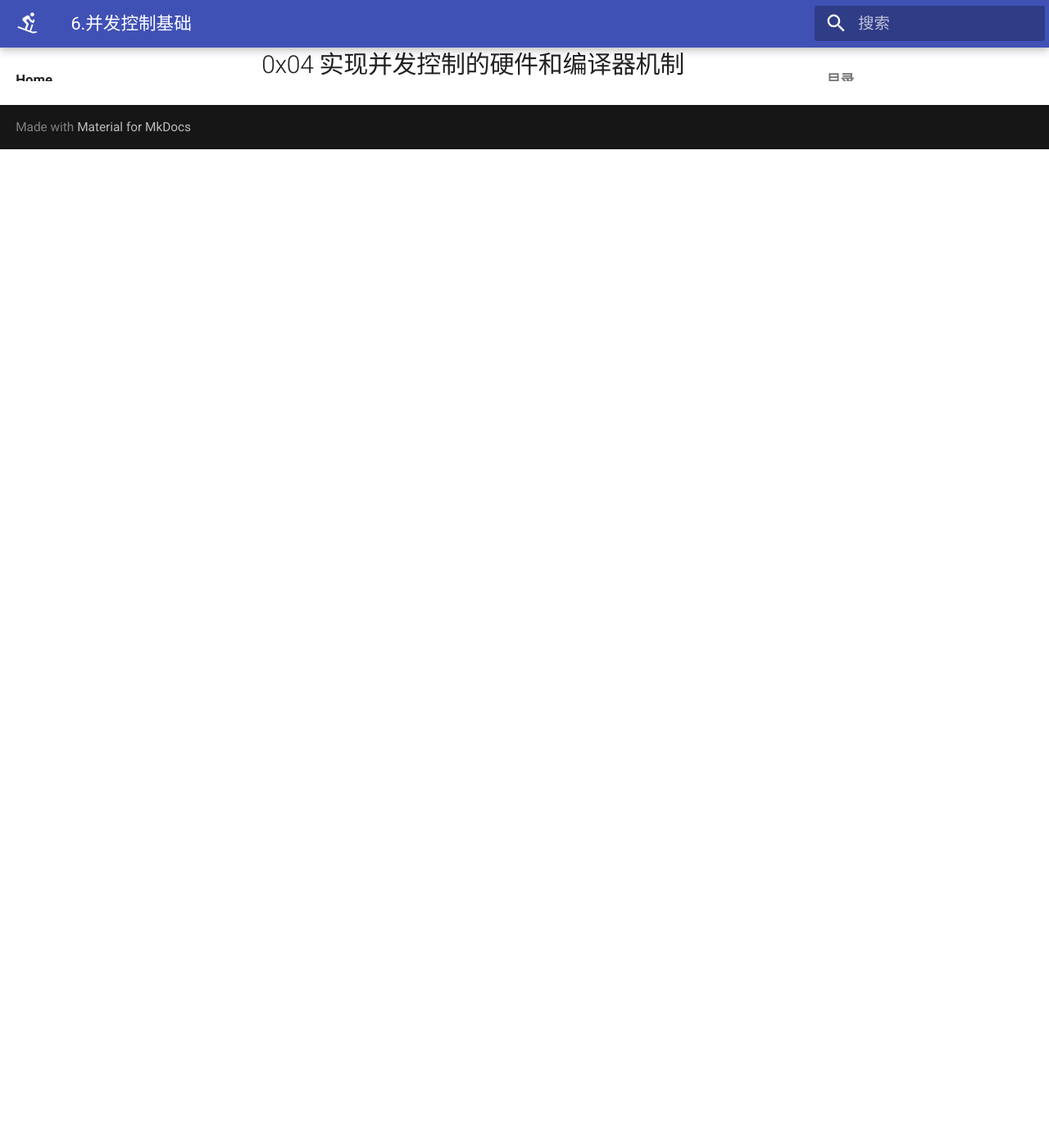
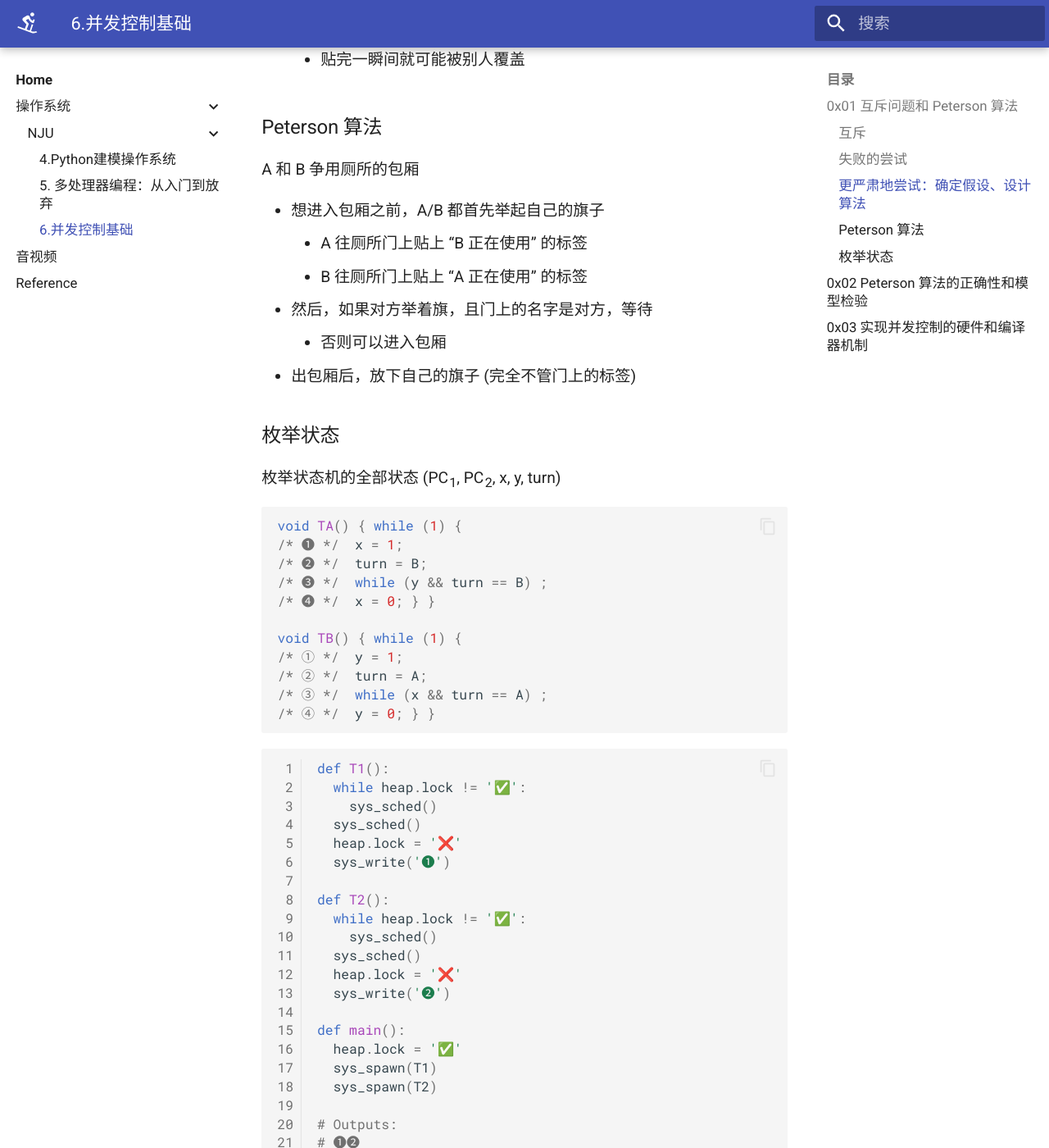
Before and after one commit to We-are-intense/harbor, an MkDocs documentation site: the page built from docs/Category/SystemOperation/NJU/6.并发控制基础.md, in a window 1280 px wide and 1400 px high, scrolled down 1587 px. Shown: the whole window at 82% size. Built offline with MkDocs 1.6.1 and Material for MkDocs 9.7.7, drawn with Linux system fonts in a browser that asks for light colours; before the commit the page ends 1769 px from its top, so only the background shows below that; some of the changed text lies outside the part shown.

Commit message:
Update 6.并发控制基础.md

````diff
--- a/docs/Category/SystemOperation/NJU/6.并发控制基础.md
+++ b/docs/Category/SystemOperation/NJU/6.并发控制基础.md
@@ -39,12 +39,196 @@ retry:
 ==并发程序不能保证 load + store 的原子性==
 
 ### 更严肃地尝试：确定假设、设计算法
+假设：内存的读/写可以保证顺序、原子完成
 
+- val = atomic_load(ptr)
+    - 看一眼某个地方的字条 (只能看到瞬间的字)
+    - 刚看完就可能被改掉
+- atomic_store(ptr, val)
+    - 对应往某个地方 “贴一张纸条” (必须闭眼盲贴)
+    - 贴完一瞬间就可能被别人覆盖
 
+### Peterson 算法
 
+A 和 B 争用厕所的包厢
+
+- 想进入包厢之前，A/B 都首先举起自己的旗子
+    - A 往厕所门上贴上 “B 正在使用” 的标签
+    - B 往厕所门上贴上 “A 正在使用” 的标签
+- 然后，如果对方举着旗，且门上的名字是对方，等待
+    - 否则可以进入包厢
+- 出包厢后，放下自己的旗子 (完全不管门上的标签)
+
+### 枚举状态
+枚举状态机的全部状态 (PC~1~, PC~2~, x, y, turn)
+
+```c
+void TA() { while (1) {
+/* ❶ */  x = 1;
+/* ❷ */  turn = B;
+/* ❸ */  while (y && turn == B) ;
+/* ❹ */  x = 0; } }
+
+void TB() { while (1) {
+/* ① */  y = 1;
+/* ② */  turn = A;
+/* ③ */  while (x && turn == A) ;
+/* ④ */  y = 0; } }
+```
+
+``` py linenums="1"
+def T1():
+  while heap.lock != '✅':
+    sys_sched()
+  sys_sched()
+  heap.lock = '❌'
+  sys_write('❶')
+
+def T2():
+  while heap.lock != '✅':
+    sys_sched()
+  sys_sched()
+  heap.lock = '❌'
+  sys_write('❷')
+
+def main():
+  heap.lock = '✅'
+  sys_spawn(T1)
+  sys_spawn(T2)
+
+# Outputs:
+# ❶❷
+# ❷❶
+```
 
 ## 0x02 Peterson 算法的正确性和模型检验
 
-## 0x03 Peterson 算法在现代多处理器系统上的实现
+=== "model checker"
+    Peterson 算法比那些 “玩具” 的例子复杂得多，“随时随地” 都有发生线程切换的可能性。这些可能性对于手工枚举来说，已经有些太过琐碎了——这也是在很长一段时间里，大家给出错误互斥算法的原因。而诸如 “x, y, turn”、“0、1” 这些抽象的数值，进一步增加了人脑在思考这些问题时的负担。我们使用 Emoji 来缓解这一点——例如用 🏴 表示第一个线程举起旗子希望进入临界区。这比 x = 1 要更直观。
 
-## 0x04 实现并发控制的硬件和编译器机制
+    ``` shell
+    python3 mosaic.py -c peterson.py | grep cs | sort | uniq -c
+    ```
+
+=== "模型检验"
+
+    ``` py
+    def T1():
+      while True:
+        heap.x = '🏴'
+        sys_sched()
+        heap.turn = '❷'
+        sys_sched()
+        while True:
+          t = heap.turn
+          sys_sched()
+          y = heap.y != ''
+          sys_sched()
+          if not y or t == '❶':
+            break
+        sys_sched()
+        heap.cs += '❶'
+        sys_sched()
+        heap.cs = heap.cs.replace('❶', '')
+        sys_sched()
+        heap.x = ''
+        sys_sched()
+
+    def T2():
+      while True:
+        heap.y = '🏁'
+        sys_sched()
+        heap.turn = '❶'
+        sys_sched()
+        while True:
+          t = heap.turn
+          sys_sched()
+          x = heap.x
+          sys_sched()
+          if not x or t == '❷':
+            break
+          sys_sched()
+        sys_sched()
+        heap.cs += '❷'
+        sys_sched()
+        heap.cs = heap.cs.replace('❷', '')
+        sys_sched()
+        heap.y = ''
+        sys_sched()
+
+    def main():
+      heap.x = ''
+      heap.y = ''
+      heap.turn = ''
+      heap.cs = ''
+      sys_spawn(T1)
+      sys_spawn(T2)
+    ```
+
+
+=== "Peterson 实现"
+
+    **代码示例：Peterson 算法实现**
+
+    在现代多处理器系统上，我们面临编译器、处理器的双重复杂行为。因此，在现代多处理器系统上实现 “正确” 的 Peterson 算法并不是一项简单的任务。
+
+    对于 “到底哪一个 barrier 是不可缺少” 这个问题已经超出了本门课程的讨论范围。我们试图用这个例子向大家传递一个思想：除非你对多处理器并发有足够的理解，请不要自作主张写聪明的并发程序。在 99.9% 的情况下，你都可以在不触及此类底层行为的前提下优化你的代码。
+
+=== "peterson.c"
+
+    ``` c
+    #include "thread.h"
+
+    #define A 1
+    #define B 2
+
+    #define BARRIER __sync_synchronize()
+
+    atomic_int nested;
+    atomic_long count;
+
+    void critical_section() {
+      long cnt = atomic_fetch_add(&count, 1);
+      int i = atomic_fetch_add(&nested, 1) + 1;
+      if (i != 1) {
+        printf("%d threads in the critical section @ count=%ld\n", i, cnt);
+        assert(0);
+      }
+      atomic_fetch_add(&nested, -1);
+    }
+
+    int volatile x = 0, y = 0, turn;
+
+    void TA() {
+      while (1) {
+        x = 1;                   BARRIER;
+        turn = B;                BARRIER; // <- this is critcal for x86
+        while (1) {
+          if (!y) break;         BARRIER;
+          if (turn != B) break;  BARRIER;
+        }
+        critical_section();
+        x = 0;                   BARRIER;
+      }
+    }
+
+    void TB() {
+      while (1) {
+        y = 1;                   BARRIER;
+        turn = A;                BARRIER;
+        while (1) {
+          if (!x) break;         BARRIER;
+          if (turn != A) break;  BARRIER;
+        }
+        critical_section();
+        y = 0;                   BARRIER;
+      }
+    }
+
+    int main() {
+      create(TA);
+      create(TB);
+    }
+    ```
+
+## 0x03 实现并发控制的硬件和编译器机制
````
